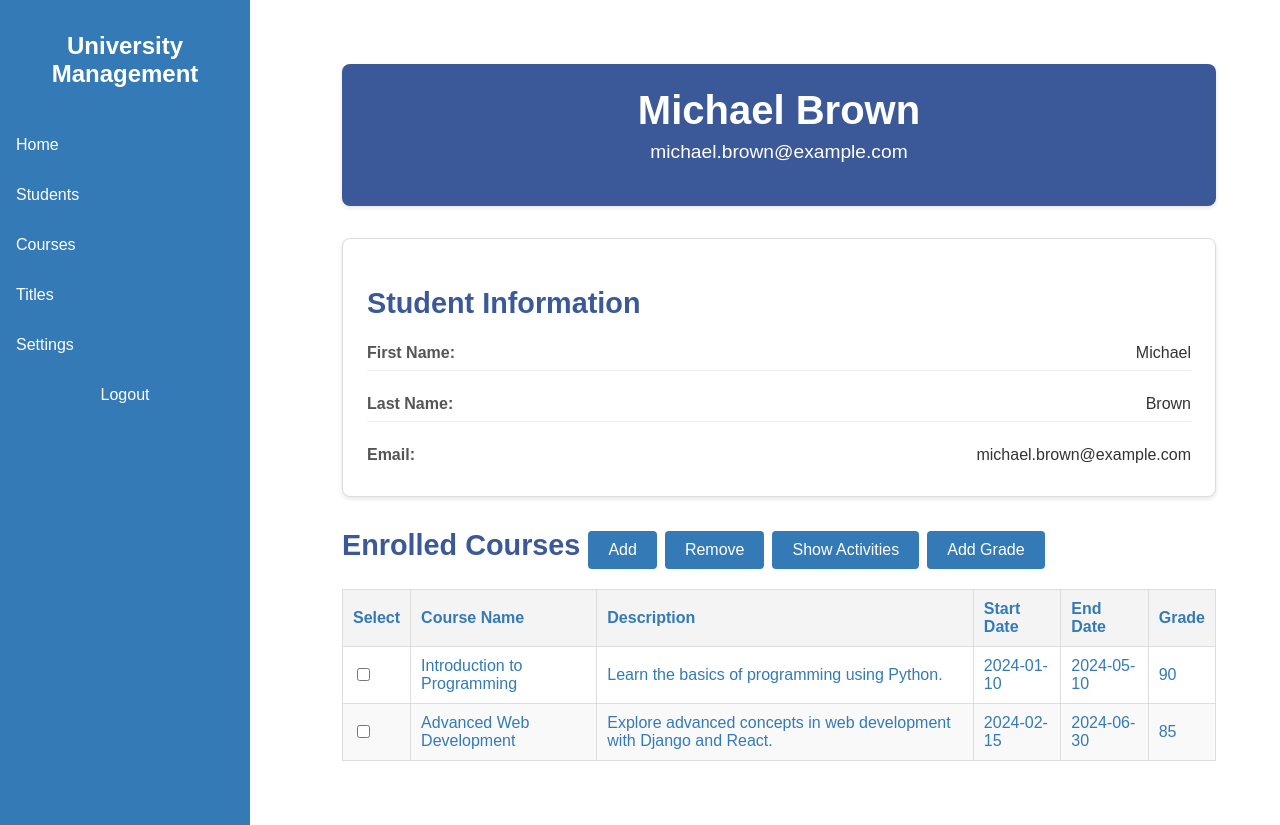
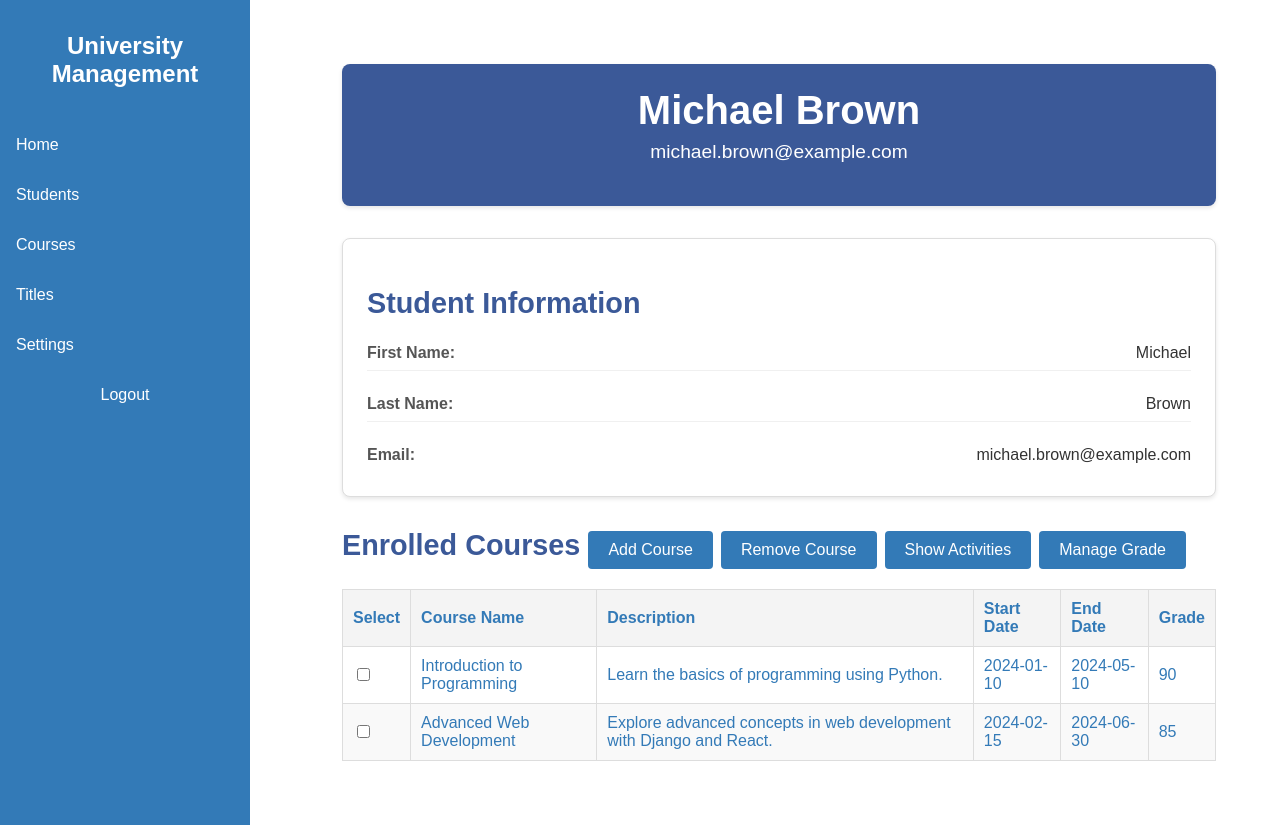
Before and after one commit to alfamike/University-Management-Project-Django, a Django app: page /students/1/ in a window 1280 px wide. Run offline with Django 5.2, Linux system fonts and the light colour scheme.

Commit message:
Added: - Added manage courses' grades and activity grades feature

```diff
--- a/university_management/registration_app/templates/students/student_record.html
+++ b/university_management/registration_app/templates/students/student_record.html
@@ -38,10 +38,10 @@
     <!-- Related Courses Section -->
     <div class="related-courses">
         <h2 class="details-title">Enrolled Courses
-            <button id="add-course-btn" class="btn">Add</button>
-            <button id="delete-course-btn" class="btn">Remove</button>
+            <button id="add-course-btn" class="btn">Add Course</button>
+            <button id="delete-course-btn" class="btn">Remove Course</button>
             <button id="show-activities-course-btn" class="btn">Show Activities</button>
-            <button id="add-grade-btn" class="btn">Add Grade</button>
+            <button id="manage-grade-btn" class="btn">Manage Grade</button>
         </h2>
         {% if student.courses %}
             <table class="table">
@@ -98,7 +98,9 @@
 
     <!-- Student's Activities Section -->
     <div id="activities-section" style="display: none;">
-        <h2 class="details-title">Activities</h2>
+        <h2 class="details-title">Activities
+            <button id="manage-activity-btn" class="btn">Manage Grade</button>
+        </h2>
         <table class="table">
             <thead>
                 <tr>
@@ -134,19 +136,36 @@
     </div>
 </div>
 
-<!-- Pop-up for adding a grade to a course -->
-<div id="add-grade-popup" class="popup">
+<!-- Pop-up for managing a grade of a course -->
+<div id="manage-grade-popup" class="popup">
     <div class="popup-content">
         <span class="close-btn">&times;</span>
         <h3>Add Grade to Course</h3>
-        <form id="add-grade-form">
+        <form id="manage-grade-form">
             <label for="course-grade-select">Course:</label>
             <select id="course-grade-select" name="course-select" class="filter-dropdown">
                 <!-- Options for courses -->
             </select>
             <label for="grade-input">Grade:</label>
             <input type="number" id="grade-input" name="grade-input" min="0" max="100" required>
-            <button type="submit" class="btn">Add</button>
+            <button type="submit" class="btn">Apply</button>
+        </form>
+    </div>
+</div>
+
+<!-- Pop-up for managing a grade of an activity -->
+<div id="manage-grade-activity-popup" class="popup">
+    <div class="popup-content">
+        <span class="close-btn">&times;</span>
+        <h3>Add Grade to Activity</h3>
+        <form id="manage-grade-activity-form">
+            <label for="activity-grade-select">Activity:</label>
+            <select id="activity-grade-select" name="activity-select" class="filter-dropdown">
+                <!-- Options for activities -->
+            </select>
+            <label for="activity-grade-input">Grade:</label>
+            <input type="number" id="activity-grade-input" name="grade-input" min="0" max="100" required>
+            <button type="submit" class="btn">Apply</button>
         </form>
     </div>
 </div>
@@ -369,7 +388,7 @@
             });
         });
 
-        // Populate course dropdown for adding grades
+        // Populate course dropdown for managing grades
         student_courses.forEach(course => {
             const option = document.createElement('option');
             option.value = course.id;
@@ -402,6 +421,8 @@
                 .then(response => response.json())
                 .then(data => {
                     activitiesTableBody.innerHTML = ''; // Clear previous activities
+                    const activityGradeSelect = document.getElementById('activity-grade-select');
+                    activityGradeSelect.innerHTML = ''; // Clear previous options
 
                     data.activities.forEach(activity => {
                         const row = `
@@ -413,6 +434,14 @@
                             </tr>
                         `;
                         activitiesTableBody.insertAdjacentHTML('beforeend', row);
+
+                        // Populate activities dropdown for managing grades
+
+                        const option = document.createElement('option');
+                        option.value = activity.id;
+                        option.textContent = activity.name;
+                        activityGradeSelect.appendChild(option);
+
                     });
 
                     activitiesSection.style.display = 'block';
@@ -430,16 +459,24 @@
         document.getElementById('add-course-popup').style.display = 'block';
     });
 
-    document.getElementById('add-grade-btn').addEventListener('click', function() {
-        document.getElementById('add-grade-popup').style.display = 'block';
+    document.getElementById('manage-grade-btn').addEventListener('click', function() {
+        document.getElementById('manage-grade-popup').style.display = 'block';
+    });
+
+    document.getElementById('manage-activity-btn').addEventListener('click', function() {
+        document.getElementById('manage-grade-activity-popup').style.display = 'block';
     });
 
     document.getElementById('add-course-popup').querySelector('.close-btn').addEventListener('click', function() {
         document.getElementById('add-course-popup').style.display = 'none';
     });
 
-    document.getElementById('add-grade-popup').querySelector('.close-btn').addEventListener('click', function() {
-        document.getElementById('add-grade-popup').style.display = 'none';
+    document.getElementById('manage-grade-popup').querySelector('.close-btn').addEventListener('click', function() {
+        document.getElementById('manage-grade-popup').style.display = 'none';
+    });
+
+    document.getElementById('manage-grade-activity-popup').querySelector('.close-btn').addEventListener('click', function() {
+        document.getElementById('manage-grade-activity-popup').style.display = 'none';
     });
 
     window.addEventListener('click', function(event) {
@@ -447,8 +484,12 @@
             document.getElementById('add-course-popup').style.display = 'none';
         }
 
-        if (event.target == document.getElementById('add-grade-popup')) {
-            document.getElementById('add-grade-popup').style.display = 'none';
+        if (event.target == document.getElementById('manage-grade-popup')) {
+            document.getElementById('manage-grade-popup').style.display = 'none';
+        }
+
+        if (event.target == document.getElementById('manage-grade-activity-popup')) {
+            document.getElementById('manage-grade-activity-popup').style.display = 'none';
         }
     });
 
@@ -510,12 +551,12 @@
         .catch(error => console.error('Error:', error));
     });
 
-    document.getElementById('add-grade-form').addEventListener('submit', function(event) {
+    document.getElementById('manage-grade-form').addEventListener('submit', function(event) {
         event.preventDefault();
         const courseId = document.getElementById('course-grade-select').value;
         const grade = document.getElementById('grade-input').value;
 
-        fetch(`/addGradeToCourse/`, {
+        fetch(`/manageGradeToCourse/`, {
             method: 'POST',
             headers: {
                 'Content-Type': 'application/json',
@@ -533,7 +574,36 @@
             if (data.status === 'success') {
                 location.reload();
             } else {
-                alert('Failed to add grade.');
+                alert('Failed to manage grade.');
+            }
+        })
+        .catch(error => console.error('Error:', error));
+    });
+
+    document.getElementById('manage-grade-activity-form').addEventListener('submit', function(event) {
+        event.preventDefault();
+        const activityId = document.getElementById('activity-grade-select').value;
+        const grade = document.getElementById('activity-grade-input').value;
+
+        fetch(`/manageGradeToActivity/`, {
+            method: 'POST',
+            headers: {
+                'Content-Type': 'application/json',
+                'X-CSRFToken': csrfToken,
+                'X-Requested-With': 'XMLHttpRequest',
+            },
+            body: JSON.stringify({
+                student_id: student,
+                activity_id: activityId,
+                grade: grade
+            })
+        })
+        .then(response => response.json())
+        .then(data => {
+            if (data.status === 'success') {
+                location.reload();
+            } else {
+                alert('Failed to manage grade.');
             }
         })
         .catch(error => console.error('Error:', error));
--- a/university_management/registration_app/views.py
+++ b/university_management/registration_app/views.py
@@ -534,17 +534,35 @@ def get_activities_by_course_of_activity_grades(request):
     return JsonResponse({'status': 'failed'}, status=400)
 
 
-def add_grade_to_course(request):
+def manage_grade_to_course(request):
     is_ajax = request.headers.get('x-requested-with') == 'XMLHttpRequest'
 
     if request.method == 'POST' and is_ajax:
         data = json.loads(request.body)
         student_id = data.get('student_id')
         course_id = data.get('course_id')
-        grade = data.get('grade')
+        grade = int(data.get('grade'))
 
-        # services_student_course_grade.create_student_course_grade({'student_id': student_id, 'course_id': course_id,
+        # TODO
+        # services_student_course_grade.upsert_student_course_grade({'student_id': student_id, 'course_id': course_id,
         # 'grade': grade})
 
         return JsonResponse({'status': 'success'})
     return JsonResponse({'status': 'failed'}, status=400)
+
+
+def manage_grade_to_activity(request):
+    is_ajax = request.headers.get('x-requested-with') == 'XMLHttpRequest'
+
+    if request.method == 'POST' and is_ajax:
+        data = json.loads(request.body)
+        student_id = data.get('student_id')
+        activity_id = data.get('activity_id')
+        grade = int(data.get('grade'))
+
+        # TODO
+        # services_student_activity_grade.upsert_student_activity_grade({'student_id': student_id,
+        #  'activity_id': activity_id, 'grade': grade})
+
+        return JsonResponse({'status': 'success'})
+    return JsonResponse({'status': 'failed'}, status=400)
--- a/university_management/university_management/urls.py
+++ b/university_management/university_management/urls.py
@@ -50,7 +50,7 @@ urlpatterns = [
     # Course
     path('createCourse/', views.create_course, name='create_course'),
     path('courses/', views.course_list, name='course_list'),
-    path('addGradeToCourse/', views.add_grade_to_course, name='add_grade_to_course'),
+    path('manageGradeToCourse/', views.manage_grade_to_course, name='manage_grade_to_course'),
 
     # Title
     path('createTitle/', views.create_title, name='create_title'),
@@ -59,4 +59,5 @@ urlpatterns = [
     # Activity
     path('get_activities_by_course_of_activity_grades/', views.get_activities_by_course_of_activity_grades,
          name='get_activities_by_course_of_activity_grades'),
+    path('manageGradeToActivity/', views.manage_grade_to_activity, name='manage_grade_to_activity'),
 ]
```
Also changed, not shown: university_management/registration_app/services_fabric/services_student_activity_grade.py (+2 -22 lines), university_management/registration_app/services_fabric/services_student_course_grade.py (+2 -22 lines).
